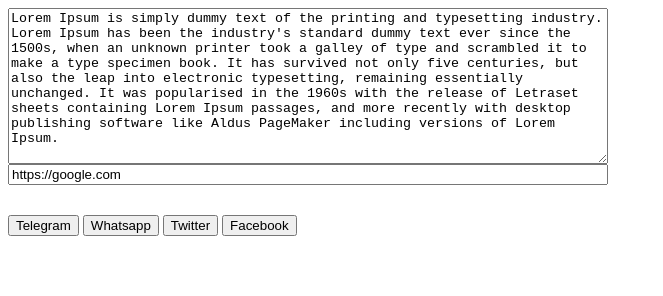
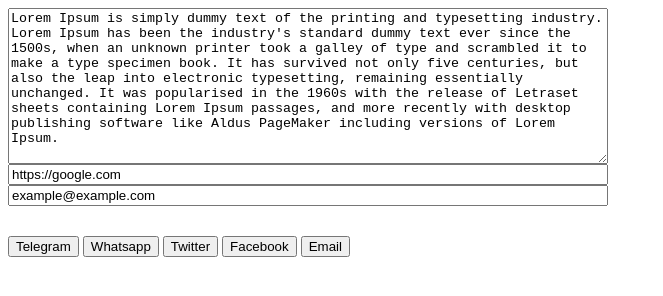
Before and after one commit to AndersDeath/js-share-examples, a plain HTML site: page index.html in a window 1280 px wide. Shown: the whole page, without its empty margins (0-663 px from the left). Drawn offline with Linux system fonts and the light colour scheme.

Commit message:
add basic sharing via email

```diff
--- a/index.html
+++ b/index.html
@@ -12,13 +12,14 @@
       <div class="text">
         <textarea name="" id="textarea" cols="80" rows="10"></textarea>
         <input type="text" id="url" />
+        <input type="text" id="demoEmail" />
       </div>
       <div class="btns">
         <button id="shareTelegram">Telegram</button>
         <button id="shareWhatsapp">Whatsapp</button>
         <button id="shareTwitter">Twitter</button>
-                <button id="shareFB">Facebook</button>
-
+        <button id="shareFB">Facebook</button>
+        <button id="shareEmail">Email</button>
       </div>
     </div>
   </body>
--- a/index.js
+++ b/index.js
@@ -1,6 +1,6 @@
 const mockText = "Lorem Ipsum is simply dummy text of the printing and typesetting industry. Lorem Ipsum has been the industry's standard dummy text ever since the 1500s, when an unknown printer took a galley of type and scrambled it to make a type specimen book. It has survived not only five centuries, but also the leap into electronic typesetting, remaining essentially unchanged. It was popularised in the 1960s with the release of Letraset sheets containing Lorem Ipsum passages, and more recently with desktop publishing software like Aldus PageMaker including versions of Lorem Ipsum.";
 const mockUrl = "https://google.com";
-
+const mockEmail = 'example@example.com'
 const buildLink = (url, params) => {
     let inputUrl = new URL(url);
     let inputParams = inputUrl.searchParams;
@@ -37,12 +37,25 @@ const buildFbLink = (url) => {
     })
 }
 
+
+const buildEmailLink = (to, text) => {
+    return buildLink('mailto:' + to, {
+        display: 'popup',
+        body: text
+    })
+}
+
+
+
 document.addEventListener('DOMContentLoaded', () => {
     const longTextTextarea = document.getElementById('textarea')
     longTextTextarea.innerText = mockText;
 
     const urlInput = document.getElementById('url');
     urlInput.value = mockUrl;
+
+    const emailInput = document.getElementById('demoEmail');
+    emailInput.value = mockEmail;
 
     document.getElementById('shareTelegram').addEventListener('click', () => {
         window.open(buildTelegramLink(urlInput.value, longTextTextarea.value));
@@ -60,4 +73,7 @@ document.addEventListener('DOMContentLoaded', () => {
         window.open(buildFbLink(urlInput.value));
     });
 
+    document.getElementById('shareEmail').addEventListener('click', () => {
+        window.open(buildEmailLink(emailInput.value, longTextTextarea.value));
+    });
 });
```
